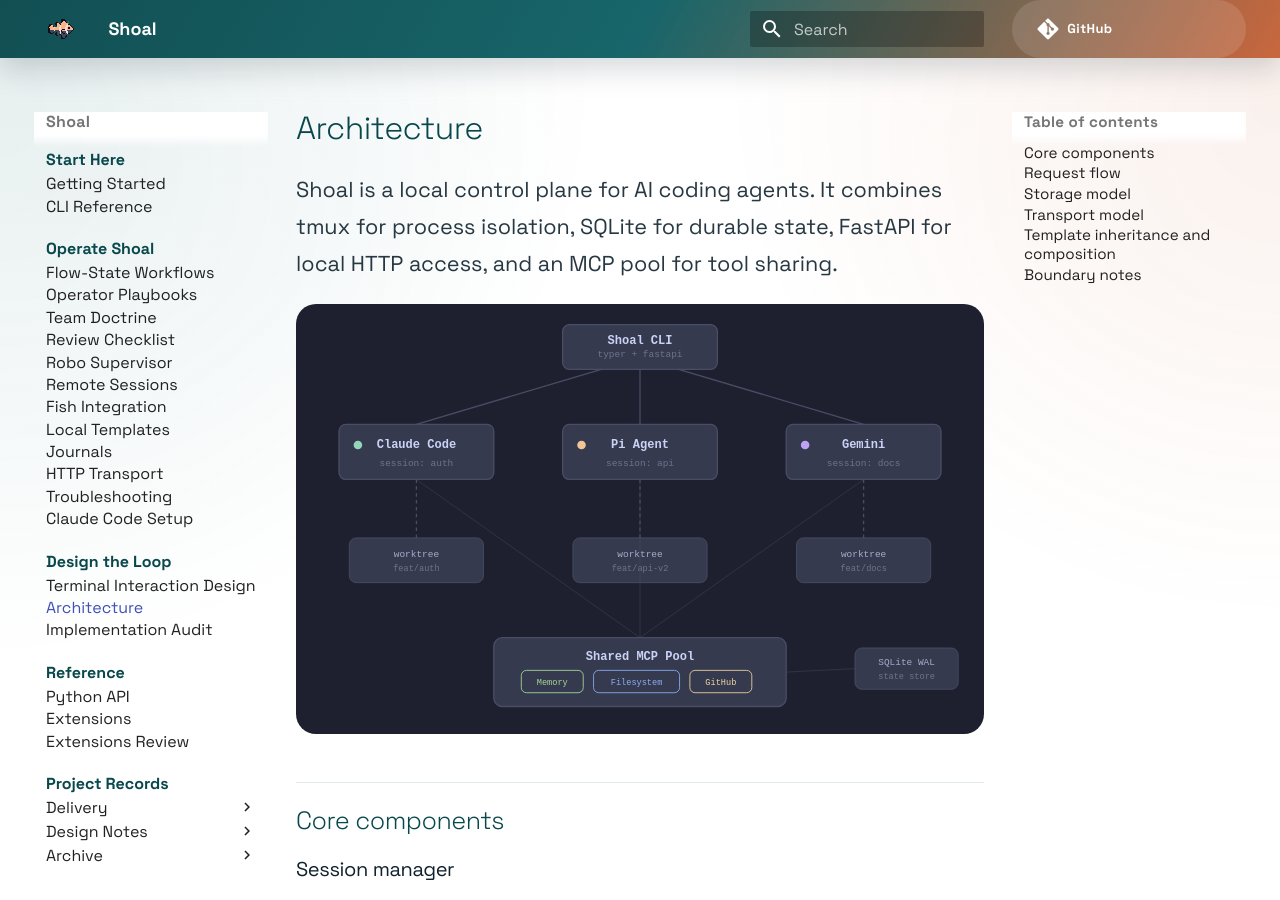
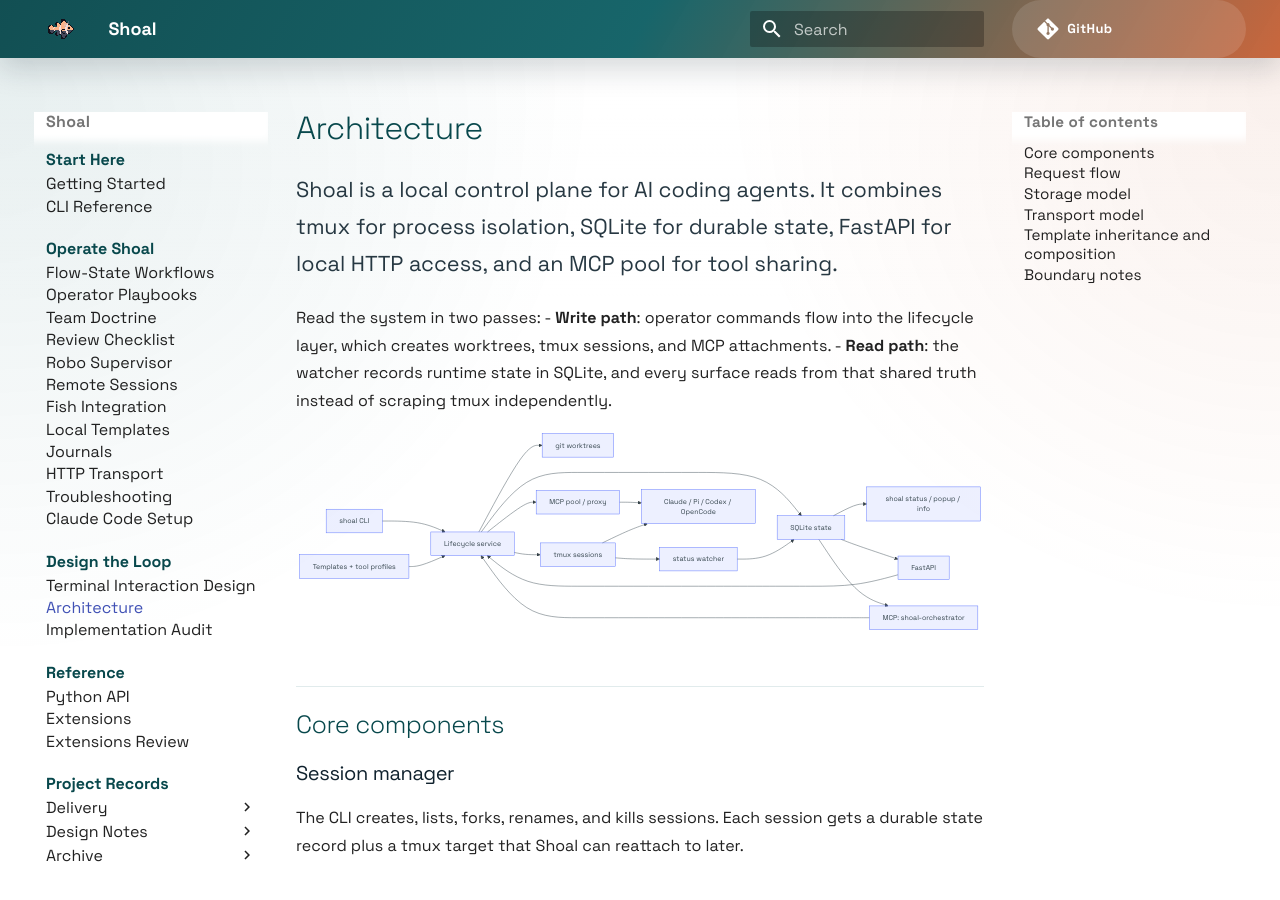
Before and after one commit to TheShoal/shoal-cli, an MkDocs documentation site: the page built from docs/architecture.md, in a window 1280 px wide and 900 px high. Built offline with MkDocs 1.6.1 and Material for MkDocs 9.7.7, drawn with Linux system fonts in a browser that asks for light colours; comment, search, counter and statistics services are not loaded.

Commit message:
docs(site): add mermaid teaching diagrams

````diff
--- a/docs/architecture.md
+++ b/docs/architecture.md
@@ -3,8 +3,32 @@
 Shoal is a local control plane for AI coding agents. It combines tmux for process isolation,
 SQLite for durable state, FastAPI for local HTTP access, and an MCP pool for tool sharing.
 
-![Shoal architecture flow](assets/architecture-flow.svg)
+Read the system in two passes:
+- **Write path**: operator commands flow into the lifecycle layer, which creates worktrees, tmux sessions, and MCP attachments.
+- **Read path**: the watcher records runtime state in SQLite, and every surface reads from that shared truth instead of scraping tmux independently.
 
+```mermaid
+flowchart LR
+    CLI["shoal CLI"] --> Lifecycle["Lifecycle service"]
+    Templates["Templates + tool profiles"] --> Lifecycle
+    API["FastAPI"] --> Lifecycle
+    MCP["MCP: shoal-orchestrator"] --> Lifecycle
+
+    Lifecycle --> Worktrees["git worktrees"]
+    Lifecycle --> Tmux["tmux sessions"]
+    Lifecycle --> Pool["MCP pool / proxy"]
+    Lifecycle --> DB["SQLite state"]
+
+    Tmux --> Watcher["status watcher"]
+    Watcher --> DB
+
+    DB --> Status["shoal status / popup / info"]
+    DB --> API
+    DB --> MCP
+
+    Pool --> AgentTools["agent MCP clients"]
+    Tmux --> AgentTools["Claude / Pi / Codex / OpenCode"]
+```
 ## Core components
 
 ### Session manager
--- a/mkdocs.yml
+++ b/mkdocs.yml
@@ -39,7 +39,11 @@
       anchor_linenums: true
   - pymdownx.inlinehilite
   - pymdownx.snippets
-  - pymdownx.superfences
+  - pymdownx.superfences:
+      custom_fences:
+        - name: mermaid
+          class: mermaid
+          format: !!python/name:pymdownx.superfences.fence_code_format
   - pymdownx.tabbed:
       alternate_style: true
 
````
Also changed, not shown: docs/HTTP_TRANSPORT.md (+16 -2 lines), docs/ROBO_GUIDE.md (+26 -0 lines), docs/flow-state-workflows.md (+23 -2 lines), docs/index.md (+13 -3 lines).
